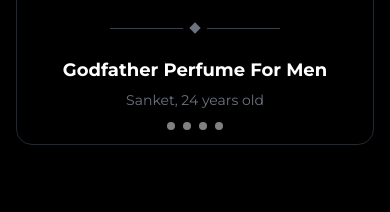
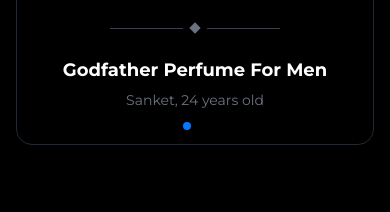
Before and after one commit to this-is-dsk/beardo, a React (Vite) app in the folder frontend/: page / in a window 390 px wide. Shown: the part 5960-6172 px from the top of the page. Built offline with nearby package versions, Linux system fonts and the light colour scheme.

Commit message:
Improve mobile responsive UI

```diff
--- a/frontend/src/index.css
+++ b/frontend/src/index.css
@@ -17,9 +17,19 @@
 }
 
 /* Custom Swiper Styles */
-.swiper-pagination-bullet {
-  background: white !important;
-  opacity: 0.5 !important;
+
+.hero-swiper .swiper-pagination-bullet{
+  width:10px !important;
+  height:10px !important;
+  border-radius:50% !important;
+  background:#bdbdbd !important;
+  opacity:1 !important;
+  transition:all .3s ease;
+}
+
+.hero-swiper .swiper-pagination-bullet-active{
+  background:#ffffff !important;
+  transform:scale(1.15);
 }
 
 /* Custom Horizontal Scrollbar */
```
